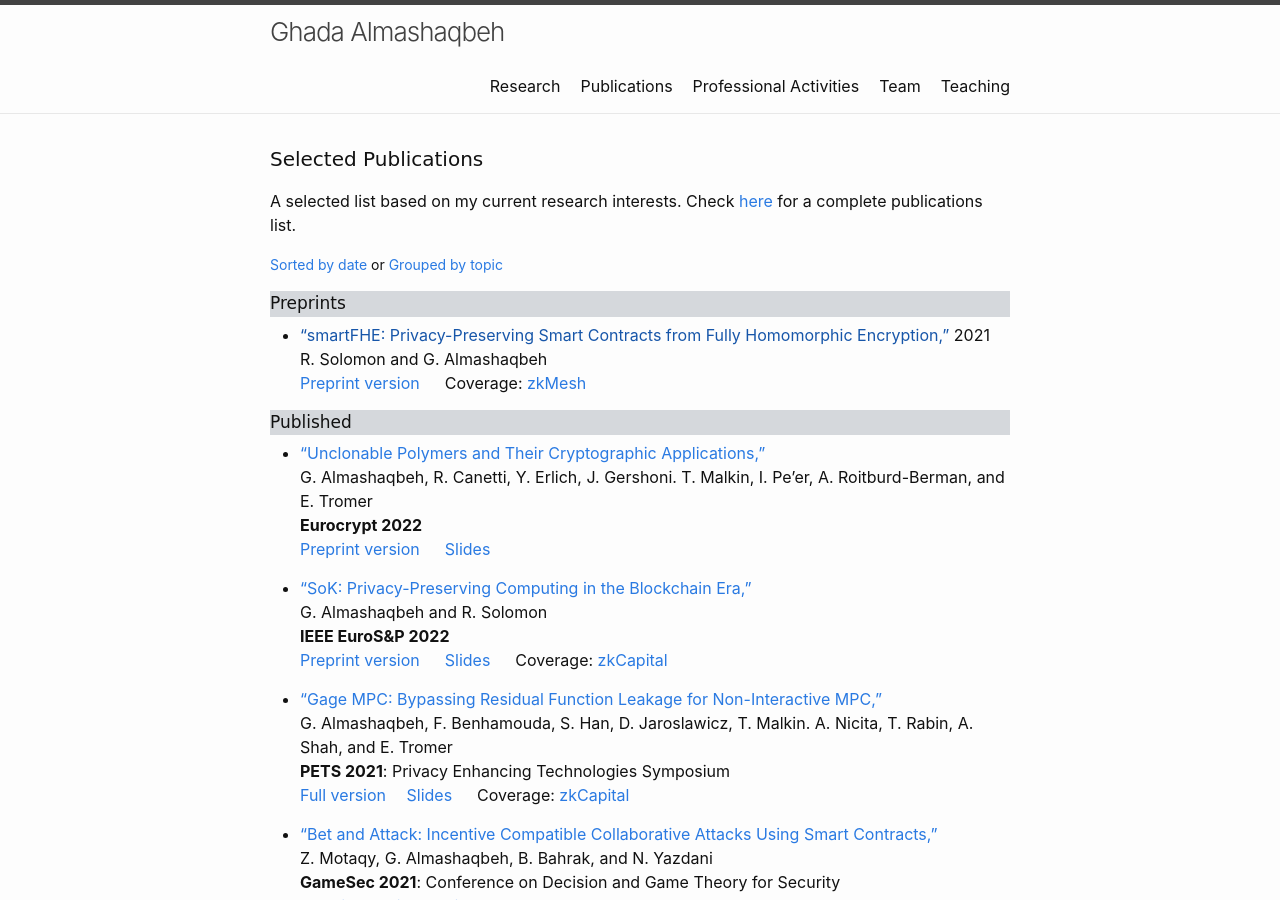
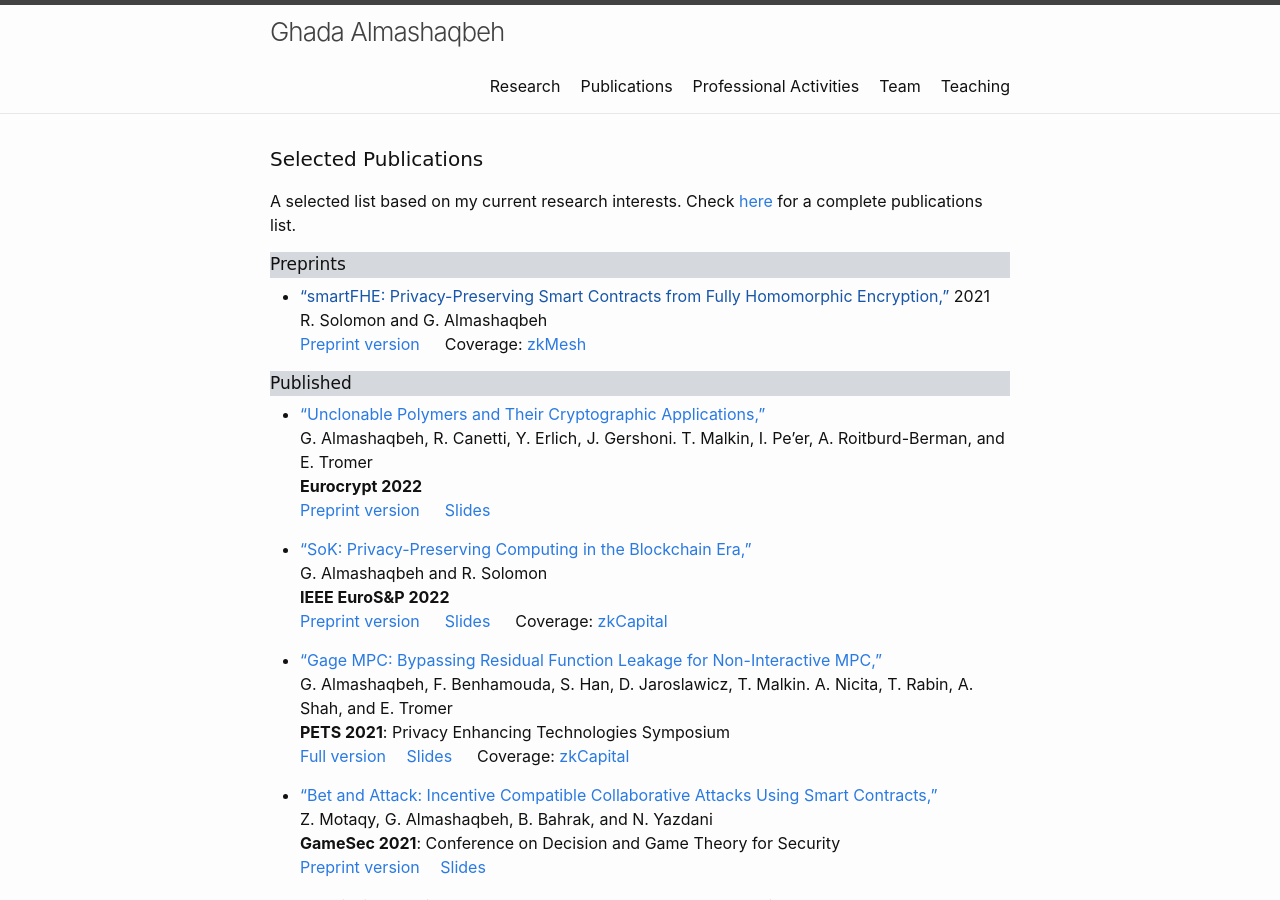
Before and after one commit to GhadaAlmashaqbeh/GhadaAlmashaqbeh.github.io, a Jekyll site: the page built from 02-publications.md, in a window 1280 px wide and 900 px high. Built offline with Jekyll 4.4.1, drawn with Linux system fonts in a browser that asks for light colours.

Commit message:
edit index

```diff
--- a/02-publications.md
+++ b/02-publications.md
@@ -7,8 +7,6 @@ permalink: /publications/
 <h4 style="font-family: 'Comic Sans MS'; margin-top: -30px;">Selected Publications</h4>
 
 A selected list based on my current research interests. Check [here](https://scholar.google.com/citations?hl=en&user=QKIkII0AAAAJ&view_op=list_works&sortby=pubdate) for a complete publications list.<br/>
-
-<span style="text-align:right;font-size:14px;">[Sorted by date](https://ghadaalmashaqbeh.github.io/publications/) or [Grouped by topic](https://ghadaalmashaqbeh.github.io/publications/by-date/)</span>
 
 
 <div style="font-family: 'Comic Sans MS'; font-size:17px; background-color:rgb(213, 216, 220);margin-bottom:6px;">Preprints</div>
```
